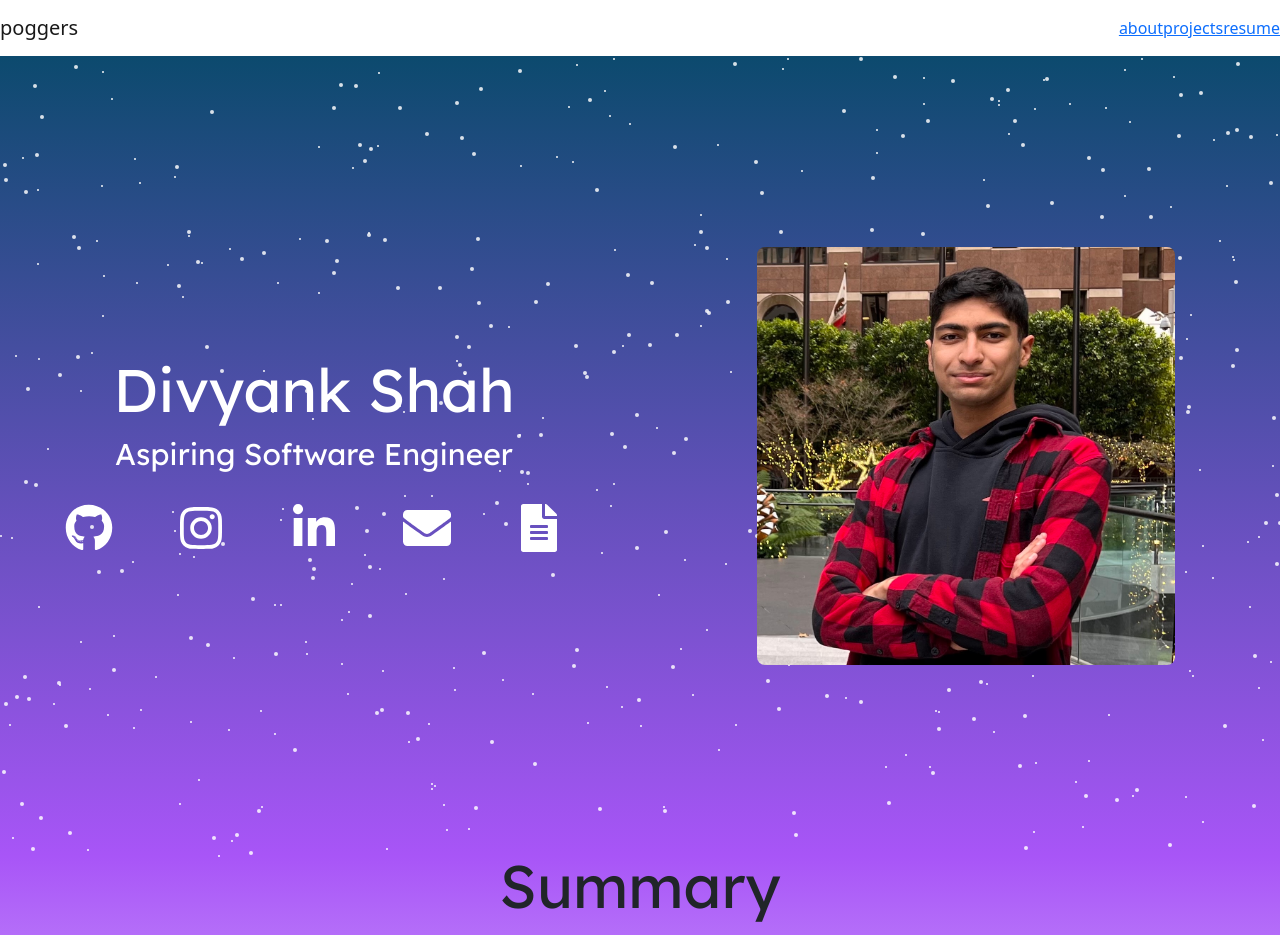
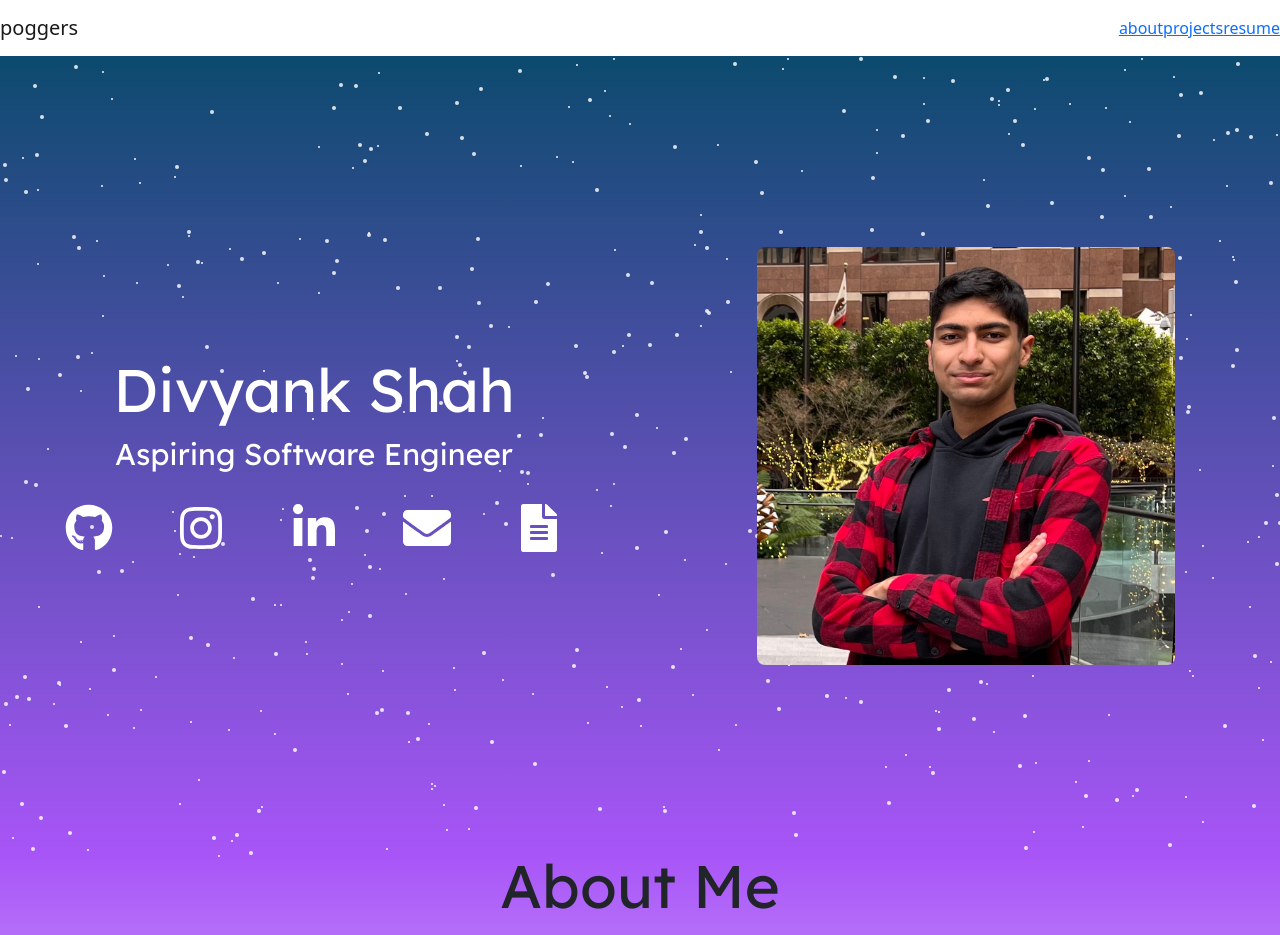
Before and after one commit to shahdivyank/shahdivyank.github.io, a Next.js app: page / in a window 1280 px wide. Shown: the top 935 px of the page. Built offline with nearby package versions, Linux system fonts and the light colour scheme.

Commit message:
change to about me

```diff
--- a/components/Resume.js
+++ b/components/About.js
@@ -1,11 +1,11 @@
 import React from 'react'
 import { Row, Col } from "react-bootstrap"
 
-const Resume = () => {
+const About = () => {
 
     // const stars = new Array(100).fill(0)
     return (
-        <section id="resume" className="flex justify-center items-center font-lexend flex-col -z-20 bg-gradient-to-b from-purple-500 to-purple-300 ">
+        <section id="about" className="flex justify-center items-center font-lexend flex-col -z-20 bg-gradient-to-b from-purple-500 to-purple-300 ">
             {/* {
                 stars.map((star, index) => (
                     <span style={{ top: (Math.random() * 100).toString() + "%", left: (Math.random() * 100).toString() + "%" }}
@@ -14,7 +14,7 @@ const Resume = () => {
                 ))
             } */}
 
-            <p className="text-6xl">Summary</p>
+            <p className="text-6xl">About Me</p>
 
             <Row className=" w-11/12">
                 <Col xl={6} className="">
@@ -65,4 +65,4 @@ const Resume = () => {
     )
 }
 
-export default Resume
+export default About
--- a/pages/index.js
+++ b/pages/index.js
@@ -4,7 +4,7 @@ import Footer from '../components/Footer'
 import Landing from '../components/Landing'
 import Navigation from '../components/Navigation'
 import Projects from '../components/Projects'
-import Resume from '../components/Resume'
+import About from '../components/About'
 import Workshops from '../components/Workshops'
 
 const Index = () => {
@@ -13,7 +13,7 @@ const Index = () => {
         <>
             <Navigation />
             <Landing />
-            <Resume />
+            <About />
             <Experiences />
             <Projects/>
             <Workshops />
```
